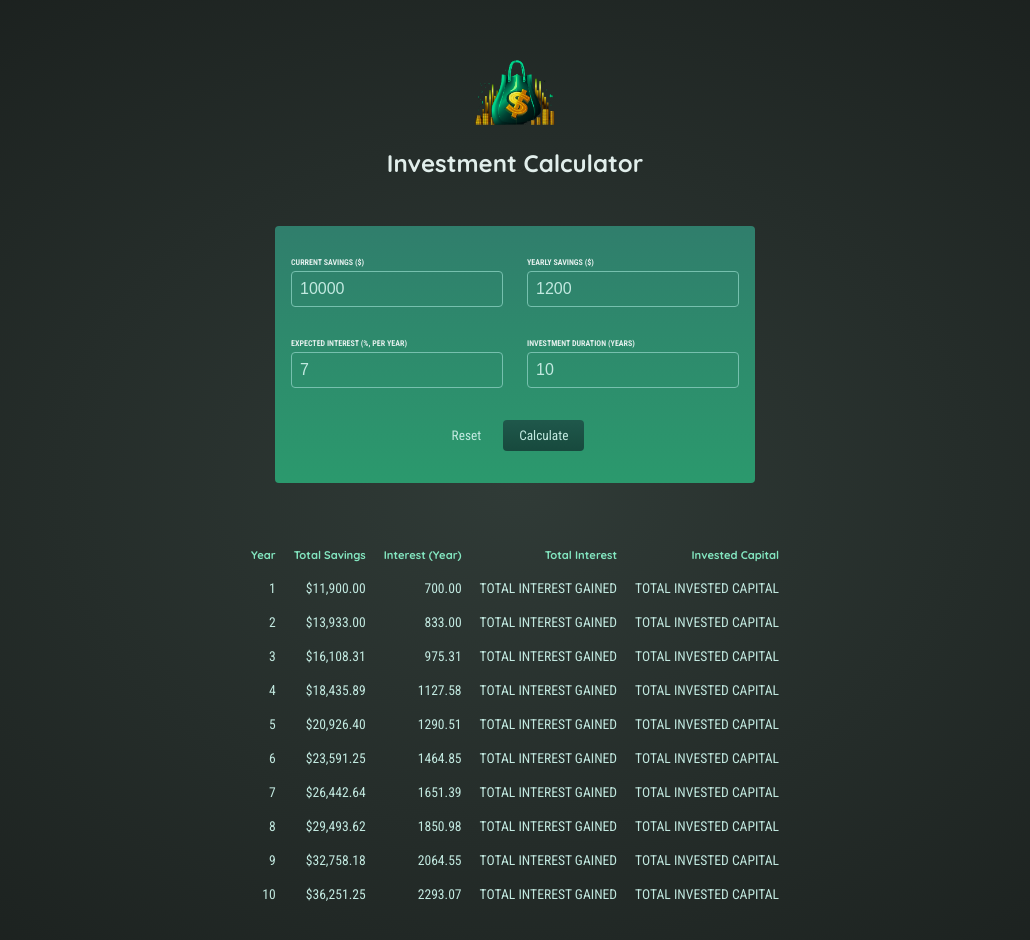
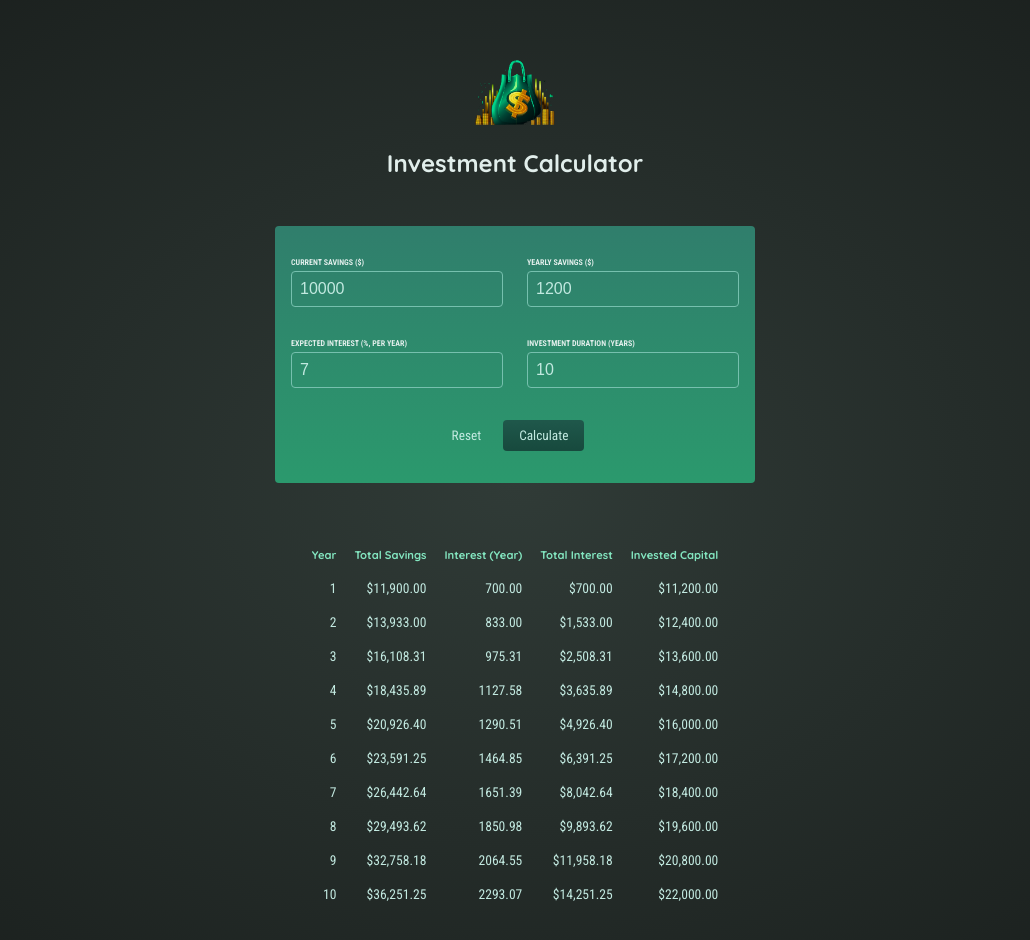
Before and after one commit to Ivan270/react-practice-1, a React (Create React App) app: page / in a window 1280 px wide. Both pictures are taken after a click on the button "Calculate". Shown: the top 940 px of the page, without its empty margins (125-1155 px from the left). Built offline with nearby package versions, Linux system fonts and the light colour scheme.

Commit message:
in app added userInput state for passing 'current-savings' to savingstable

```diff
--- a/src/App.js
+++ b/src/App.js
@@ -4,10 +4,13 @@ import SavingsForm from './components/SavingsForm/SavingsForm';
 import SavingsTable from './components/SavingsTable/SavingsTable';
 
 function App() {
-	const [data, setData] = useState([]);
+	const [results, setResults] = useState([]);
+	const [userInput, setUserInput] = useState(null);
+
 	const calculateHandler = (userInput) => {
 		// triggered when form is submitted
 		const yearlyData = []; // per-year results
+		setUserInput(userInput);
 
 		let currentSavings = +userInput['current-savings'];
 		const yearlyContribution = +userInput['yearly-contribution'];
@@ -25,13 +28,18 @@ function App() {
 				yearlyContribution: yearlyContribution,
 			});
 		}
-		// do something with yearlyData ...
-		setData(yearlyData);
+
+		setResults(yearlyData);
 	};
 	// fallback text if no data
 	let content = <p style={{ textAlign: 'center' }}>No information found.</p>;
-	if (data.length > 0) {
-		content = <SavingsTable data={data} />;
+	if (results.length > 0) {
+		content = (
+			<SavingsTable
+				data={results}
+				initialInvestment={userInput['current-savings']}
+			/>
+		);
 	}
 
 	return (
--- a/src/components/SavingsTable/SavingsTable.js
+++ b/src/components/SavingsTable/SavingsTable.js
@@ -2,7 +2,6 @@ import React from 'react';
 import styles from './SavingsTable.module.css';
 
 const SavingsTable = (props) => {
-	console.log(props.data);
 	const formatter = new Intl.NumberFormat('en-US', {
 		style: 'currency',
 		currency: 'USD',
@@ -27,8 +26,18 @@ const SavingsTable = (props) => {
 							<td>{year.year}</td>
 							<td>{formatter.format(year.savingsEndOfYear)}</td>
 							<td>{parseFloat(year.yearlyInterest).toFixed(2)}</td>
-							<td>TOTAL INTEREST GAINED</td>
-							<td>TOTAL INVESTED CAPITAL</td>
+							<td>
+								{formatter.format(
+									year.savingsEndOfYear -
+										props.initialInvestment -
+										year.yearlyContribution * year.year
+								)}
+							</td>
+							<td>
+								{formatter.format(
+									props.initialInvestment + year.yearlyContribution * year.year
+								)}
+							</td>
 						</tr>
 					</tbody>
 				);
```
